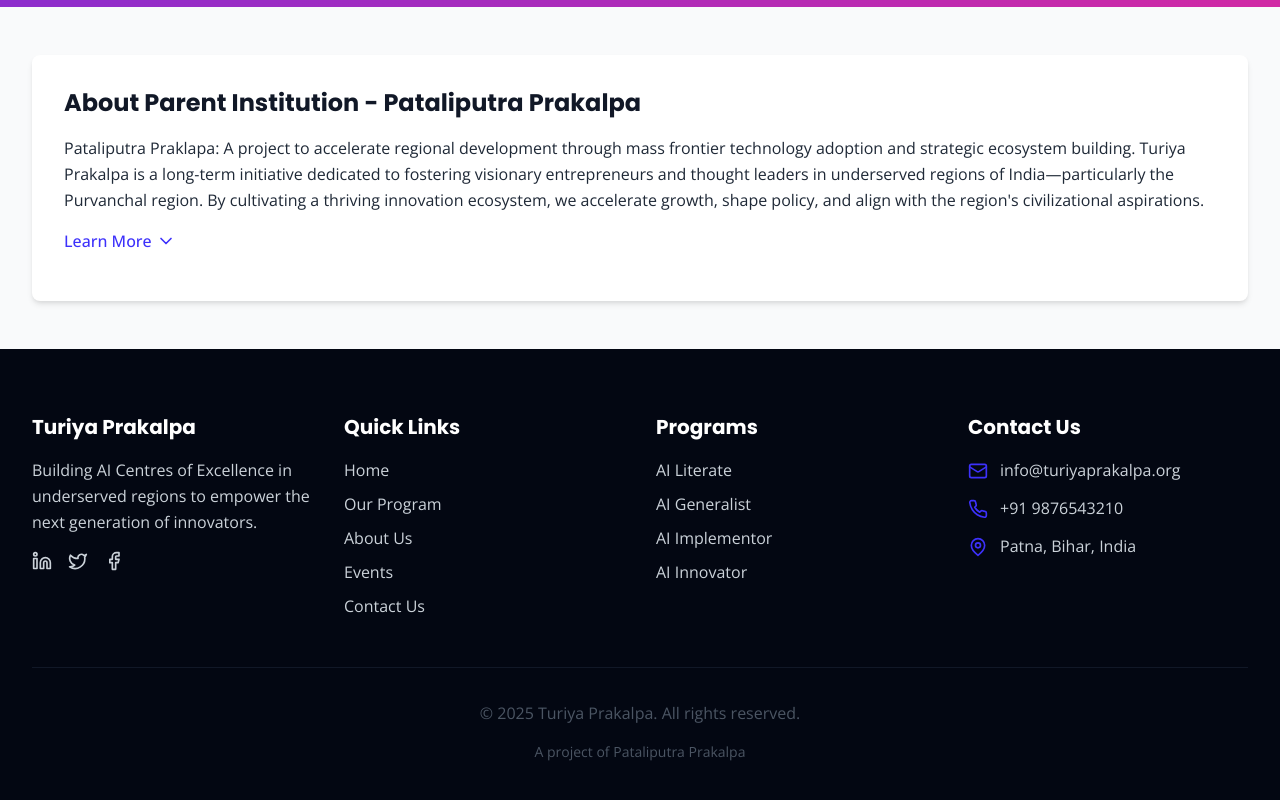
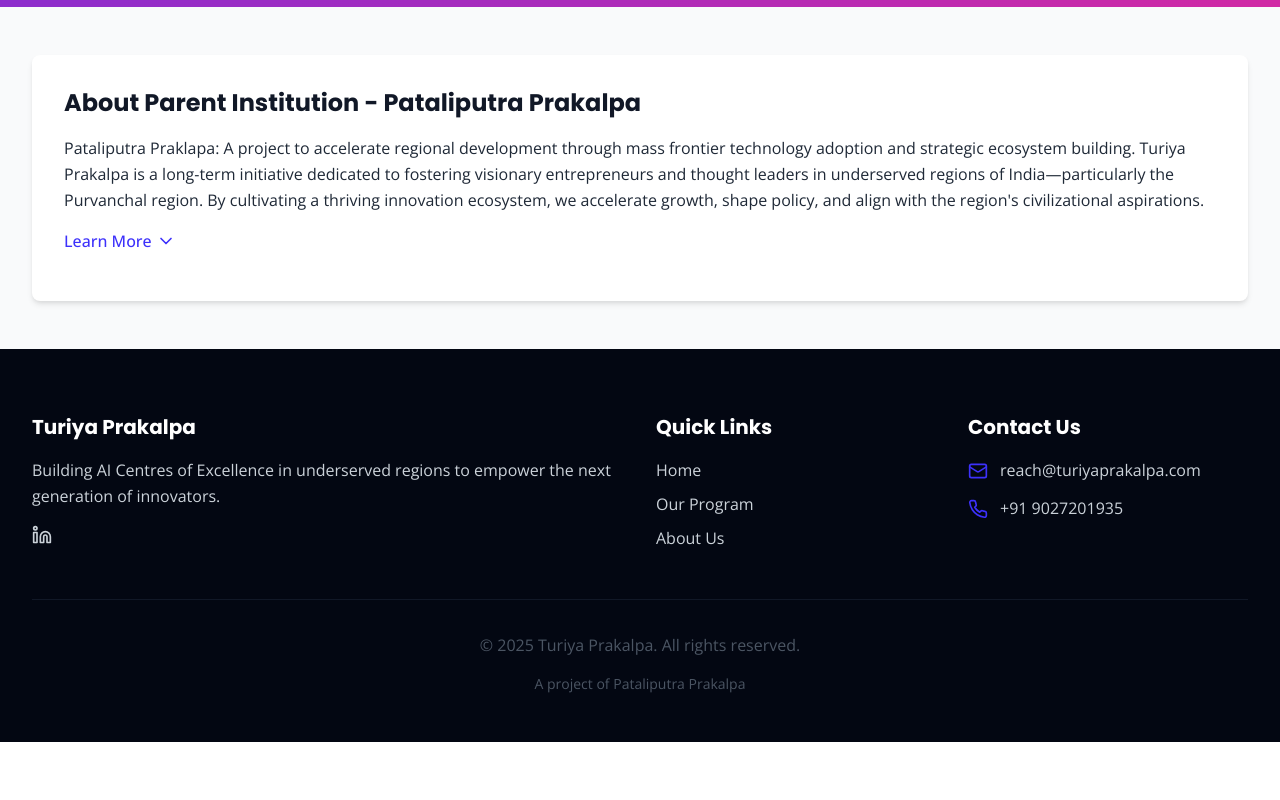
Before and after one commit to tzmanish/turiyaprakalpa, a React (Vite) app: page / in a window 1280 px wide. Shown: the part 7737-8537 px from the top of the page. After the commit the page ends 8479 px from the top, so only its background shows below. Built offline with nearby package versions, Linux system fonts and the light colour scheme.

Commit message:
footer changes

```diff
--- a/src/components/layout/Footer.tsx
+++ b/src/components/layout/Footer.tsx
@@ -8,21 +8,21 @@ const Footer: React.FC = () => {
       <div className="container">
         <div className="grid grid-cols-1 md:grid-cols-2 lg:grid-cols-4 gap-8">
           {/* Column 1 - About */}
-          <div>
+          <div className='md:col-span-2'>
             <h3 className="text-xl font-bold mb-4">Turiya Prakalpa</h3>
             <p className="text-gray-300 mb-4">
               Building AI Centres of Excellence in underserved regions to empower the next generation of innovators.
             </p>
             <div className="flex space-x-4">
-              <a href="https://linkedin.com" className="text-gray-300 hover:text-primary transition-colors">
+              <a href="https://www.linkedin.com/company/pataliputra-prakalpa/" className="text-gray-300 hover:text-primary transition-colors">
                 <Linkedin size={20} />
               </a>
-              <a href="https://twitter.com" className="text-gray-300 hover:text-primary transition-colors">
+              {/* <a href="https://twitter.com" className="text-gray-300 hover:text-primary transition-colors">
                 <Twitter size={20} />
               </a>
               <a href="https://facebook.com" className="text-gray-300 hover:text-primary transition-colors">
                 <Facebook size={20} />
-              </a>
+              </a> */}
             </div>
           </div>
 
@@ -45,7 +45,7 @@ const Footer: React.FC = () => {
                   About Us
                 </Link>
               </li>
-              <li>
+              {/* <li>
                 <a href="#events" className="text-gray-300 hover:text-primary transition-colors">
                   Events
                 </a>
@@ -54,12 +54,12 @@ const Footer: React.FC = () => {
                 <a href="#contact" className="text-gray-300 hover:text-primary transition-colors">
                   Contact Us
                 </a>
-              </li>
+              </li> */}
             </ul>
           </div>
 
           {/* Column 3 - Programs */}
-          <div>
+          {/* <div>
             <h3 className="text-xl font-bold mb-4">Programs</h3>
             <ul className="space-y-2">
               <li>
@@ -83,7 +83,7 @@ const Footer: React.FC = () => {
                 </Link>
               </li>
             </ul>
-          </div>
+          </div> */}
 
           {/* Column 4 - Contact */}
           <div id="contact">
@@ -91,18 +91,18 @@ const Footer: React.FC = () => {
             <ul className="space-y-3">
               <li className="flex items-start space-x-3">
                 <Mail size={20} className="text-primary mt-1" />
-                <span className="text-gray-300">info@turiyaprakalpa.org</span>
+                <span className="text-gray-300"><a href="mailto:reach@turiyaprakalpa.com">reach@turiyaprakalpa.com</a></span>
               </li>
               <li className="flex items-start space-x-3">
                 <Phone size={20} className="text-primary mt-1" />
-                <span className="text-gray-300">+91 9876543210</span>
+                <span className="text-gray-300"><a href="tel:+91 9027201935">+91 9027201935</a></span>
               </li>
-              <li className="flex items-start space-x-3">
+              {/* <li className="flex items-start space-x-3">
                 <MapPin size={20} className="text-primary mt-1" />
                 <span className="text-gray-300">
                   Patna, Bihar, India
                 </span>
-              </li>
+              </li> */}
             </ul>
           </div>
         </div>
```
